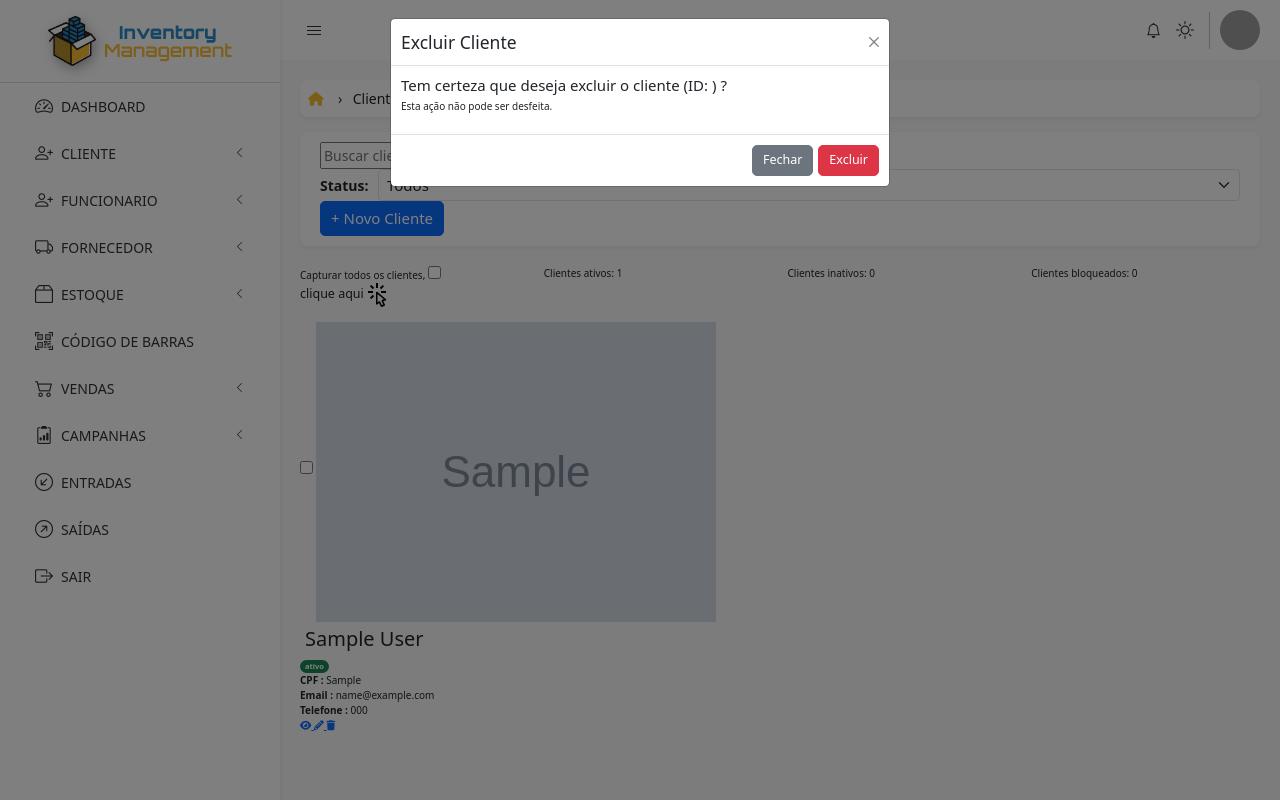
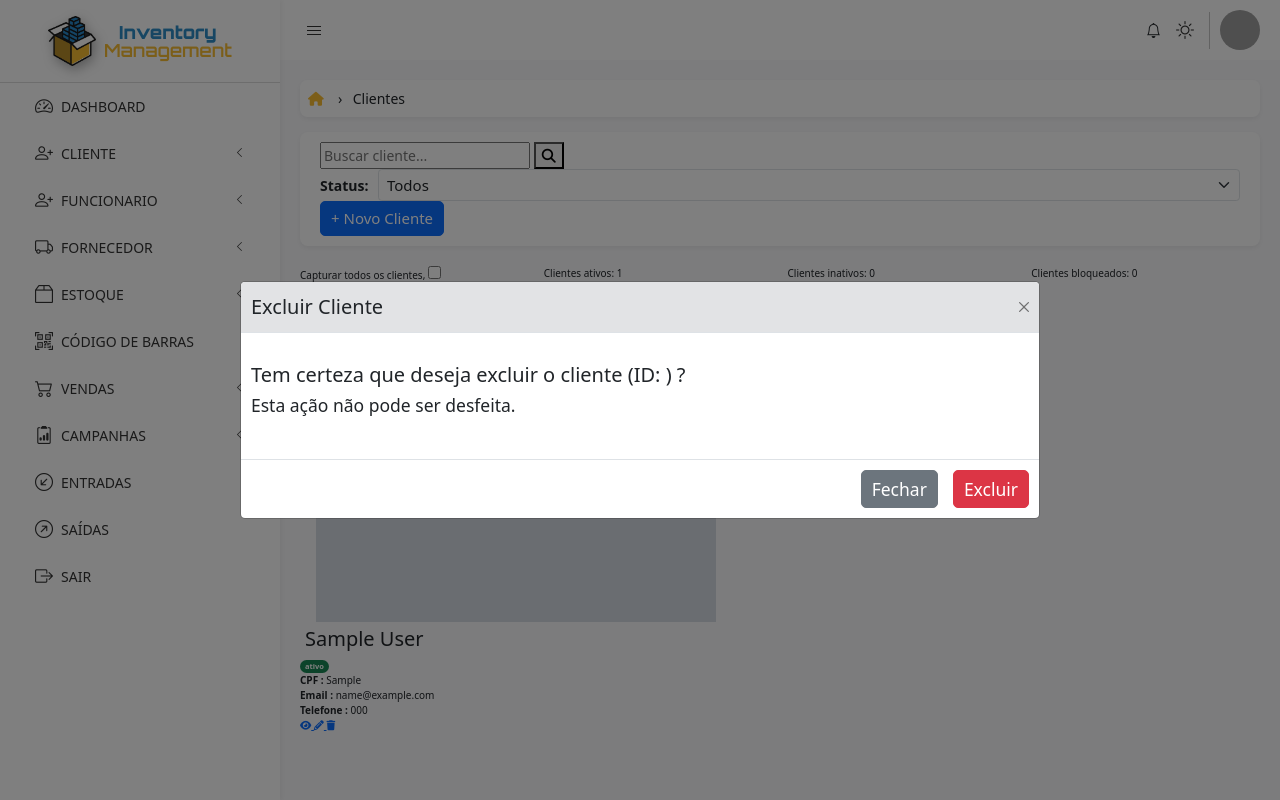
Before and after one commit to jackson-vip/sge, a Django app: page /clientes/ in a window 1280 px wide, after a click that opens the changed part. Run offline with Django 5.2, Linux system fonts and the light colour scheme; a user stored in the database is signed in; tables that the repository leaves empty hold one stand-in row (values such as "Sample post"); grey boxes marked "Sample" are stand-in pictures; grey boxes are pictures that could not be loaded.

Commit message:
atualiza a exibição do tempo para aniversário e melhora o estilo do modal de exclusão de cliente

```diff
--- a/clientes/templates/cliente/cliente_detail_view.html
+++ b/clientes/templates/cliente/cliente_detail_view.html
@@ -56,10 +56,10 @@
             {% if cliente.tempo_para_aniversario.meses > 0 %}
               <span class="mx-2">{{ cliente.tempo_para_aniversario.meses }} meses e {{ cliente.tempo_para_aniversario.dias }} dias</span>
             {% endif %}
-            <span class="mx-2">({{ cliente.tempo_para_aniversario.total_dias }} dias no total)</span>
+            <span class="mx-2">Faltam ({{ cliente.tempo_para_aniversario.total_dias }} dias)</span>
             <span>
             {% if cliente.tempo_para_aniversario.total_dias < 28 %}
-              <i class="fa fa-gift fs-2" title="Aniversariante do Mês" style="background: linear-gradient(45deg, #FFD700, #FF69B4); -webkit-background-clip: text; -webkit-text-fill-color: transparent; background-clip: text; text-fill-color: transparent;"></i>
+              <i class="fa fa-gift fs-2" title="Aniversariante do Mês"></i>
             {% endif %}
             </span>
           </div>
--- a/clientes/templates/cliente/cliente_modal/modal_cliente_delete_view.html
+++ b/clientes/templates/cliente/cliente_modal/modal_cliente_delete_view.html
@@ -1,20 +1,20 @@
 <!-- Modal -->
 <div class="modal fade" id="cliente-delete-modal" tabindex="-1" aria-labelledby="exampleModalLabel" aria-hidden="true">
-  <div class="modal-dialog">
+  <div class="modal-dialog modal-dialog-centered modal-lg">
     <div class="modal-content">
-      <div class="modal-header">
-        <h1 class="modal-title fs-3" id="exampleModalLabel">Excluir Cliente</h1>
+      <div class="modal-header bg-secondary-subtle">
+        <h1 class="modal-title fs-2" id="exampleModalLabel">Excluir Cliente</h1>
         <button type="button" class="btn-close" data-bs-dismiss="modal" aria-label="Close"></button>
       </div>
-      <div class="modal-body">
-        <h4>Tem certeza que deseja excluir o cliente <strong id="cliente-nome"></strong> (ID: <span id="cliente-id"></span>) ?</h4>
-        <p>Esta ação não pode ser desfeita.</p>
+      <div class="modal-body py-5">
+        <h4 class="fs-2">Tem certeza que deseja excluir o cliente <strong id="cliente-nome"></strong> (ID: <span id="cliente-id"></span>) ?</h4>
+        <p class="fs-3">Esta ação não pode ser desfeita.</p>
       </div>
-      <div class="modal-footer">
-        <button type="button" class="btn btn-lg btn-secondary" data-bs-dismiss="modal">Fechar</button>
+      <div class="modal-footer gap-3">
+        <button type="button" class="btn btn-lg btn-secondary fs-3" data-bs-dismiss="modal">Fechar</button>
         <form id="cliente-delete-form" method="POST" action="">
             {% csrf_token %}
-            <button type="submit" class="btn btn-lg btn-danger">Excluir</button>
+            <button type="submit" class="btn btn-lg btn-danger fs-3">Excluir</button>
         </form>
       </div>
     </div>
```
